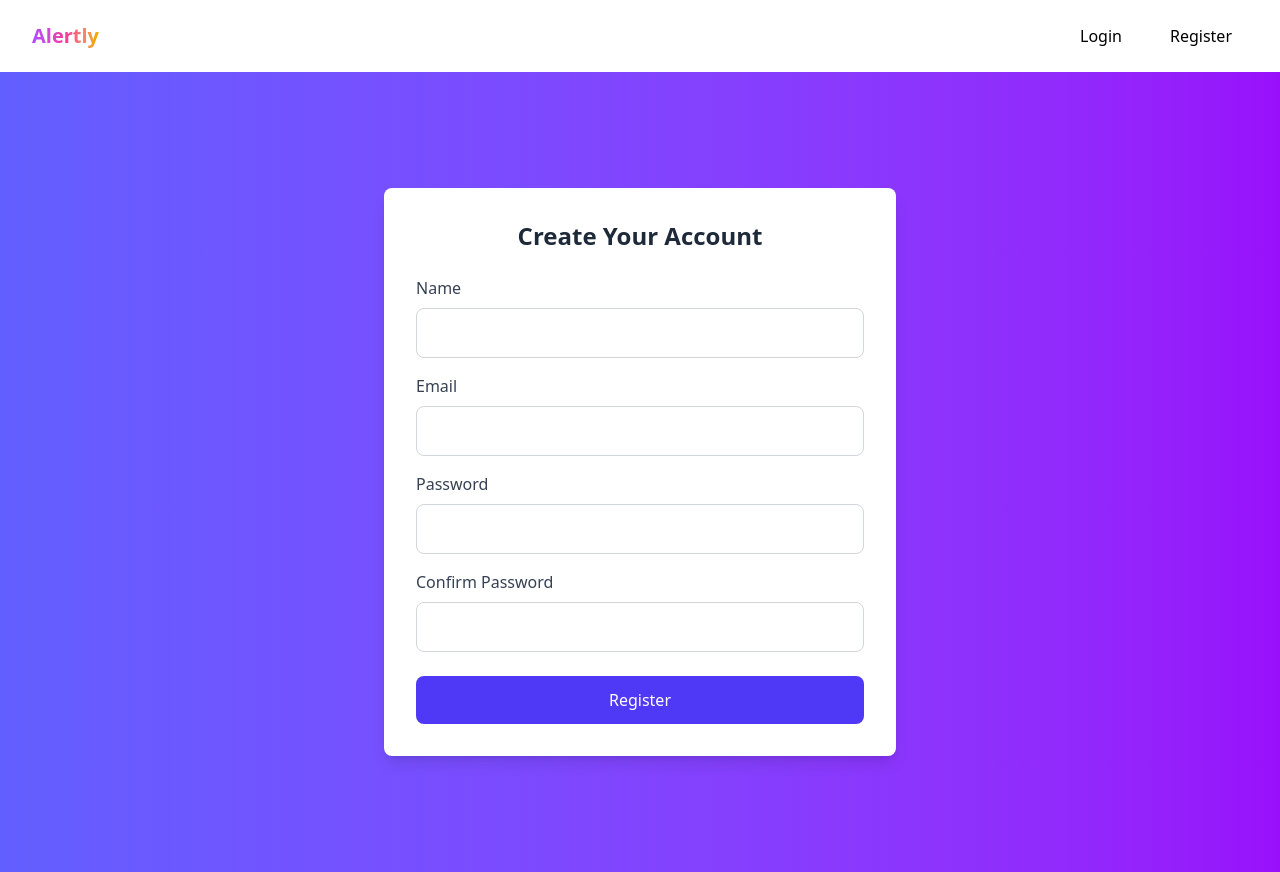
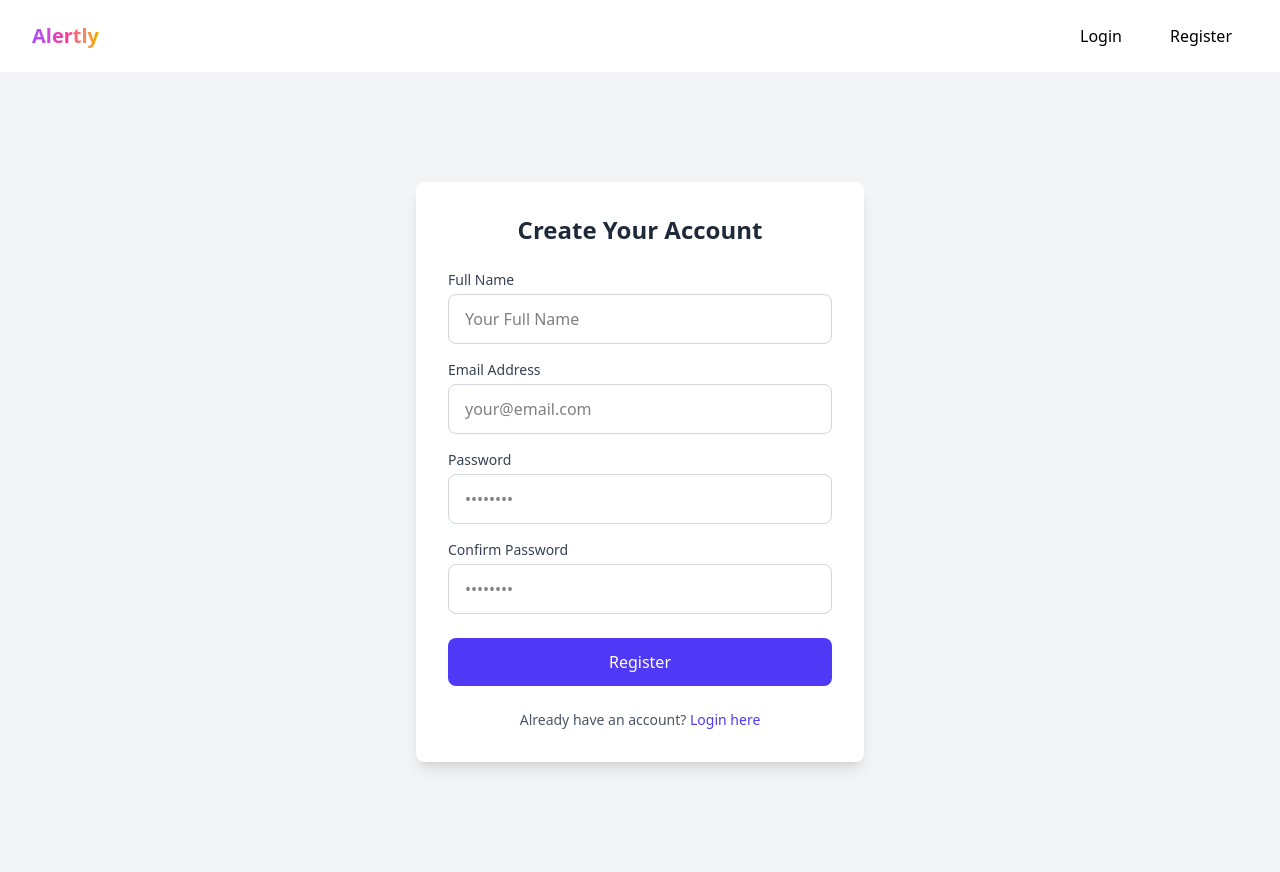
Before and after one commit to lomaia17/alertly, a Next.js app: page /register in a window 1280 px wide. Built offline with nearby package versions, Linux system fonts and the light colour scheme; no server answers.

Commit message:
SEO improvements

```diff
--- a/src/app/page.tsx
+++ b/src/app/page.tsx
@@ -1,8 +1,33 @@
+import { Metadata } from 'next';
 import Hero from './components/Hero';
 import HowItWorks from './components/HowItWorks';
 import ProblemSolver from './components/ProblemSolves';
 import CTA from './components/CTA';
 import Footer from './components/Footer';
+
+// Export metadata for SEO and social media sharing
+export const metadata: Metadata = {
+  title: 'Alertly - Your Job Hunt Sidekick 🦾',
+  description: 'Alertly watches job boards for you and sends you daily job leads based on your interests.',
+  keywords: 'job search, job alerts, job hunt, employment, job opportunities, career',
+
+  // Open Graph Tags for Social Media
+  openGraph: {
+    type: 'website',
+    title: 'Alertly - Your Job Hunt Sidekick 🦾',
+    description: 'Alertly watches job boards for you and sends you daily job leads based on your interests.',
+    url: 'https://alertly-two.vercel.app/', // Replace with your page URL
+    images: [
+      {
+        url: '/favicon.ico', // Replace with your image URL
+        width: 1200,
+        height: 630,
+        alt: 'Alertly Logo',
+      },
+    ],
+  },
+
+};
 
 export default function Home() {
   return (
--- a/src/app/register/page.tsx
+++ b/src/app/register/page.tsx
@@ -1,10 +1,10 @@
 'use client'; // Ensure this is a client-side component
 
 import { useState, useEffect } from 'react';
-import { useRouter } from 'next/navigation'; // Corrected import for client-side navigation
+import { useRouter } from 'next/navigation';
 import axios from 'axios';
 import { AxiosError } from 'axios';
-
+import { motion } from 'framer-motion'; // For animations (same as Login)
 
 const Register = () => {
   const [name, setName] = useState('');
@@ -14,7 +14,7 @@ const Register = () => {
   const [error, setError] = useState('');
   const [isRegistered, setIsRegistered] = useState(false);
   const [successMessage, setSuccessMessage] = useState('');
-  const router = useRouter(); // Using useRouter from next/navigation for client-side routing
+  const router = useRouter();
 
   const handleSubmit = async (e: React.FormEvent) => {
     e.preventDefault();
@@ -25,20 +25,16 @@ const Register = () => {
     }
 
     try {
-      // Sending the registration request to your API route
       const response = await axios.post('/api/auth/register', { email, password });
 
       if (response.data.message === 'User created successfully') {
-        // Display success message
         setSuccessMessage('Registration successful! You will be redirected to the login page.');
         setIsRegistered(true);
       }
     } catch (error: unknown) {
       if (error instanceof AxiosError) {
-        // Now TypeScript knows that `error` is of type `AxiosError`
         setError(error.response?.data?.error || 'Something went wrong');
       } else {
-        // Handle non-Axios errors (e.g., network error, other types of errors)
         setError('Something went wrong');
       }
     }
@@ -46,89 +42,128 @@ const Register = () => {
 
   useEffect(() => {
     if (isRegistered) {
-      // Delay redirect for 3 seconds to show success message
       const timer = setTimeout(() => {
-        router.push('/login'); // Redirect to login page
-      }, 3000); // Delay for 3 seconds to show the success message
-
-      // Clear timer if component is unmounted
+        router.push('/login');
+      }, 3000);
       return () => clearTimeout(timer);
     }
   }, [isRegistered, router]);
 
   return (
-    <div className="min-h-screen flex justify-center items-center bg-gradient-to-r from-indigo-500 to-purple-600">
-      <div className="bg-white dark:bg-gray-900 p-8 rounded-lg shadow-lg w-full max-w-lg">
+    <div className="min-h-screen flex justify-center items-center bg-gray-100 dark:bg-gray-800">
+      <motion.div
+        initial={{ opacity: 0, y: 20 }}
+        animate={{ opacity: 1, y: 0 }}
+        transition={{ duration: 0.5 }}
+        className="bg-white dark:bg-gray-900 p-8 rounded-lg shadow-lg w-full max-w-md"
+      >
         <h2 className="text-2xl font-semibold text-center text-gray-800 dark:text-white mb-6">Create Your Account</h2>
 
         {/* Display error if any */}
-        {error && <p className="text-red-500 text-center mb-4">{error}</p>}
+        {error && (
+          <motion.div
+            initial={{ opacity: 0, y: -10 }}
+            animate={{ opacity: 1, y: 0 }}
+            className="bg-red-100 dark:bg-red-900/30 border border-red-400 dark:border-red-700 text-red-700 dark:text-red-200 px-4 py-3 rounded mb-4"
+          >
+            {error}
+          </motion.div>
+        )}
 
         {/* Display success message if registration is successful */}
-        {successMessage && <p className="text-green-500 text-center mb-4">{successMessage}</p>}
+        {successMessage && (
+          <motion.div
+            initial={{ opacity: 0, y: -10 }}
+            animate={{ opacity: 1, y: 0 }}
+            className="bg-green-100 dark:bg-green-900/30 border border-green-400 dark:border-green-700 text-green-700 dark:text-green-200 px-4 py-3 rounded mb-4"
+          >
+            {successMessage}
+          </motion.div>
+        )}
 
-        <form onSubmit={handleSubmit}>
-          {/* Name Field */}
-          <div className="mb-4">
-            <label htmlFor="name" className="block text-gray-700 dark:text-gray-300 mb-2">Name</label>
+        <form onSubmit={handleSubmit} className="space-y-4">
+          <div>
+            <label htmlFor="name" className="block text-sm font-medium text-gray-700 dark:text-gray-300 mb-1">
+              Full Name
+            </label>
             <input
               type="text"
               id="name"
               value={name}
               onChange={(e) => setName(e.target.value)}
-              className="w-full px-4 py-3 border border-gray-300 rounded-lg dark:bg-gray-700 dark:text-white focus:outline-none focus:ring-2 focus:ring-indigo-600"
+              className="w-full px-4 py-3 border border-gray-300 dark:border-gray-600 rounded-lg dark:bg-gray-800 dark:text-white focus:outline-none focus:ring-2 focus:ring-indigo-500 focus:border-transparent transition-all"
+              placeholder="Your Full Name"
               required
             />
           </div>
 
-          {/* Email Field */}
-          <div className="mb-4">
-            <label htmlFor="email" className="block text-gray-700 dark:text-gray-300 mb-2">Email</label>
+          <div>
+            <label htmlFor="email" className="block text-sm font-medium text-gray-700 dark:text-gray-300 mb-1">
+              Email Address
+            </label>
             <input
               type="email"
               id="email"
               value={email}
               onChange={(e) => setEmail(e.target.value)}
-              className="w-full px-4 py-3 border border-gray-300 rounded-lg dark:bg-gray-700 dark:text-white focus:outline-none focus:ring-2 focus:ring-indigo-600"
+              className="w-full px-4 py-3 border border-gray-300 dark:border-gray-600 rounded-lg dark:bg-gray-800 dark:text-white focus:outline-none focus:ring-2 focus:ring-indigo-500 focus:border-transparent transition-all"
+              placeholder="your@email.com"
               required
             />
           </div>
 
-          {/* Password Field */}
-          <div className="mb-4">
-            <label htmlFor="password" className="block text-gray-700 dark:text-gray-300 mb-2">Password</label>
+          <div>
+            <label htmlFor="password" className="block text-sm font-medium text-gray-700 dark:text-gray-300 mb-1">
+              Password
+            </label>
             <input
               type="password"
               id="password"
               value={password}
               onChange={(e) => setPassword(e.target.value)}
-              className="w-full px-4 py-3 border border-gray-300 rounded-lg dark:bg-gray-700 dark:text-white focus:outline-none focus:ring-2 focus:ring-indigo-600"
+              className="w-full px-4 py-3 border border-gray-300 dark:border-gray-600 rounded-lg dark:bg-gray-800 dark:text-white focus:outline-none focus:ring-2 focus:ring-indigo-500 focus:border-transparent transition-all"
+              placeholder="••••••••"
               required
             />
           </div>
 
-          {/* Confirm Password Field */}
-          <div className="mb-6">
-            <label htmlFor="confirmPassword" className="block text-gray-700 dark:text-gray-300 mb-2">Confirm Password</label>
+          <div>
+            <label htmlFor="confirmPassword" className="block text-sm font-medium text-gray-700 dark:text-gray-300 mb-1">
+              Confirm Password
+            </label>
             <input
               type="password"
               id="confirmPassword"
               value={confirmPassword}
               onChange={(e) => setConfirmPassword(e.target.value)}
-              className="w-full px-4 py-3 border border-gray-300 rounded-lg dark:bg-gray-700 dark:text-white focus:outline-none focus:ring-2 focus:ring-indigo-600"
+              className="w-full px-4 py-3 border border-gray-300 dark:border-gray-600 rounded-lg dark:bg-gray-800 dark:text-white focus:outline-none focus:ring-2 focus:ring-indigo-500 focus:border-transparent transition-all"
+              placeholder="••••••••"
               required
             />
           </div>
 
-          {/* Submit Button */}
+          <div className="pt-2">
             <button
               type="submit"
-            className="w-full py-3 px-4 bg-indigo-600 text-white rounded-lg hover:bg-indigo-700 focus:outline-none focus:ring-2 focus:ring-indigo-600"
+              className="w-full py-3 px-4 bg-indigo-600 hover:bg-indigo-700 text-white font-medium rounded-lg focus:outline-none focus:ring-2 focus:ring-indigo-500 focus:ring-offset-2 dark:focus:ring-offset-gray-800 transition-colors"
             >
               Register
             </button>
+          </div>
         </form>
+
+        <div className="mt-6 text-center">
+          <p className="text-sm text-gray-600 dark:text-gray-400">
+            Already have an account?{' '}
+            <a
+              href="/login"
+              className="font-medium text-indigo-600 hover:text-indigo-500 dark:text-indigo-400 dark:hover:text-indigo-300 transition-colors"
+            >
+              Login here
+            </a>
+          </p>
         </div>
+      </motion.div>
     </div>
   );
 };
```
Lines whose indentation alone changed are shown as unchanged.
